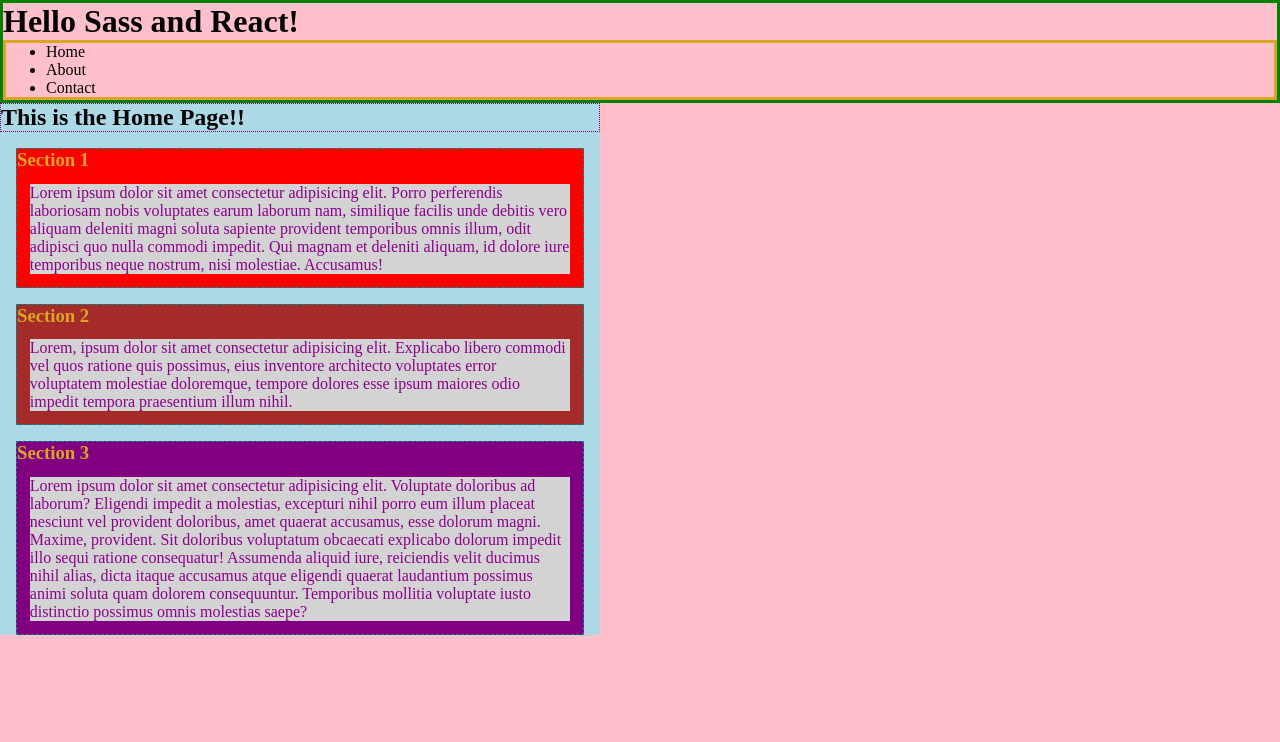
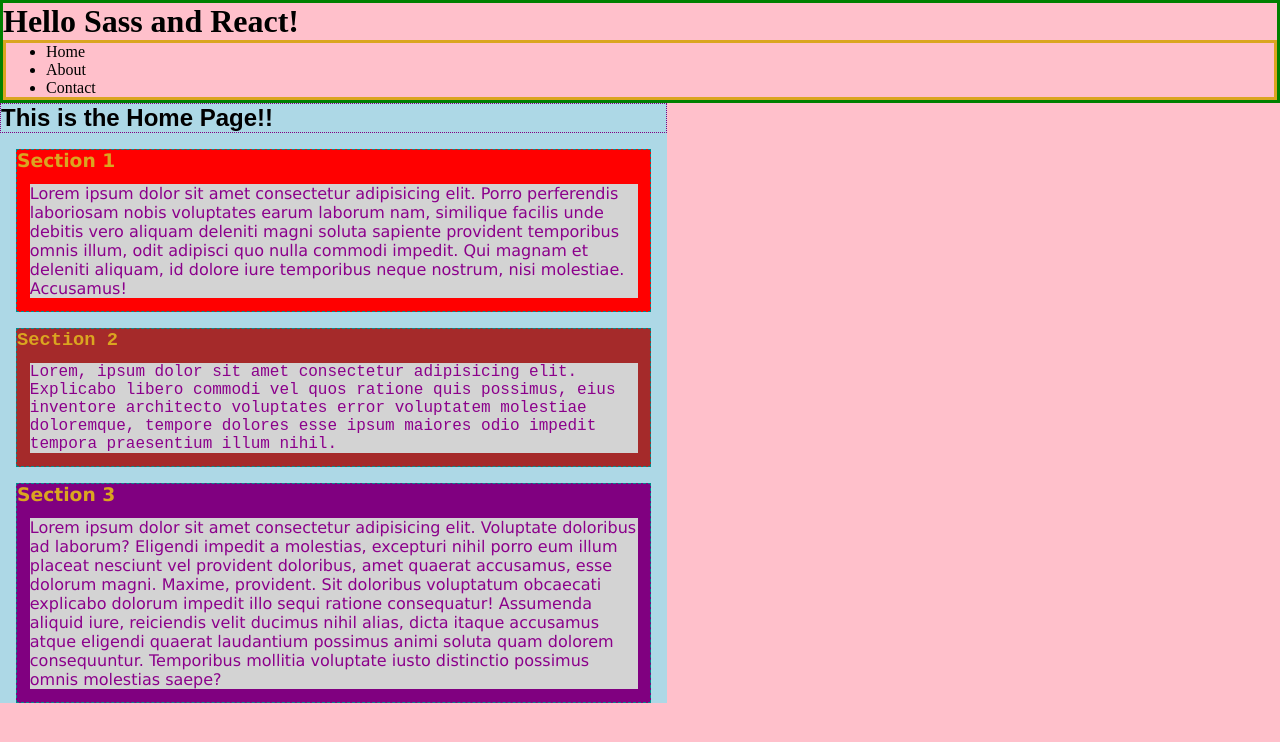
Before and after one commit to franco-ortega/demo-sass-02-react, a React (Create React App) app: page / in a window 1280 px wide. Shown: the top 742 px of the page. Built offline with nearby package versions, Linux system fonts and the light colour scheme.

Commit message:
add _fonts

```diff
--- a/src/components/home/Home.module.scss
+++ b/src/components/home/Home.module.scss
@@ -1,4 +1,5 @@
 @use '../../scss/colors' as *;
+@use '../../scss/fonts' as *;
 
 %section-shared {
   border: thin dashed darkcyan;
@@ -9,6 +10,7 @@
 .Home {
   background-color: lightblue;
   width: 75ch;
+  font-family: $main-font;
 
   header {
     border: thin dotted purple;
@@ -24,14 +26,17 @@
 
   section:nth-child(2) {
     background: $section-one-bkgd;
+    font-family: $section-one-font;
   }
 
   section:nth-child(3) {
     background: $section-two-bkgd;
+    font-family: $section-two-font;
   }
 
   section:last-child {
-    background: $section-three-bkgd;;
+    background: $section-three-bkgd;
+    font-family: $section-three-font;
   }
 
   p {
--- a/src/scss/_fonts.scss
+++ b/src/scss/_fonts.scss
@@ -0,0 +1,5 @@
+$main-font: Arial, Helvetica, sans-serif;
+
+$section-one-font: Verdana, Geneva, Tahoma, sans-serif;
+$section-two-font: 'Courier New', Courier, monospace;
+$section-three-font: 'Lucida Sans', 'Lucida Sans Regular', 'Lucida Grande', 'Lucida Sans Unicode', Geneva, Verdana, sans-serif;
```
